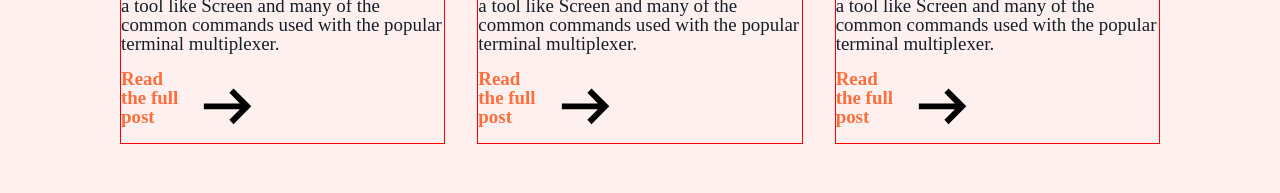
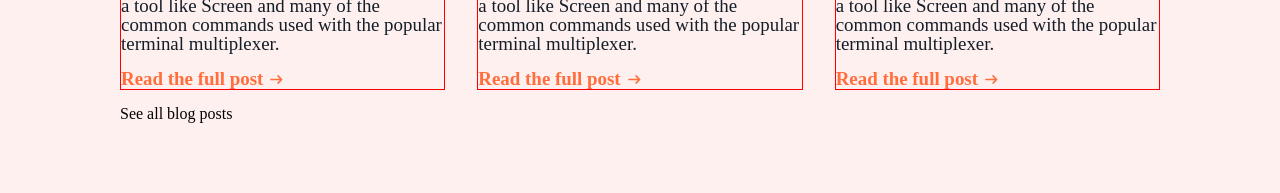
Before and after one commit to llleeeaaannn/portfolio, a React (Create React App) app: page / in a window 1280 px wide. Shown: the part 2797-2990 px from the top of the page. Built offline with nearby package versions, Linux system fonts and the light colour scheme.

Commit message:
Added styling for blogs

```diff
--- a/src/components/bloglist.js
+++ b/src/components/bloglist.js
@@ -12,6 +12,7 @@ const BlogList = () => {
         <BlogOverview data={screenBlogData}/>
         <BlogOverview data={screenBlogData}/>
       </div>
+      <span>See all blog posts</span>
     </div>
   )
 }
--- a/src/components/blogoverview.js
+++ b/src/components/blogoverview.js
@@ -16,7 +16,7 @@ const BlogOverview = ({ data }) => {
       <div className={styles.button}>
         <a href={data.link} rel="noopener noreferrer" target="_blank">Read the full post</a>
         <svg viewBox="0 0 24 24">
-          <path fill="currentColor" d="m14 18l-1.4-1.45L16.15 13H4v-2h12.15L12.6 7.45L14 6l6 6Z"/>
+          <path d="M13.3 17.275q-.3-.3-.288-.725q.013-.425.313-.725L16.15 13H5q-.425 0-.713-.288Q4 12.425 4 12t.287-.713Q4.575 11 5 11h11.15L13.3 8.15q-.3-.3-.3-.713q0-.412.3-.712t.713-.3q.412 0 .712.3L19.3 11.3q.15.15.213.325q.062.175.062.375t-.062.375q-.063.175-.213.325l-4.6 4.6q-.275.275-.687.275q-.413 0-.713-.3Z"/>
         </svg>
       </div>
     </div>
--- a/src/styles/blogoverview.module.css
+++ b/src/styles/blogoverview.module.css
@@ -27,12 +27,21 @@
 /* Button Styling */
 .button {
   display: flex;
+  flex-direction: row;
+  gap: 0.25rem;
+  cursor: pointer;
 }
 
-.blogOverview a {
+.button a {
   color: var(--orange);
   font-size: var(--fs-base);
   font-weight: bold;
   text-decoration: none;
-  margin-bottom: 1rem;
 }
+
+.button svg {
+  fill: var(--orange);
+  color: var(--orange);
+  width: var(--fs-base);
+  height: var(--fs-base);
+}
```
